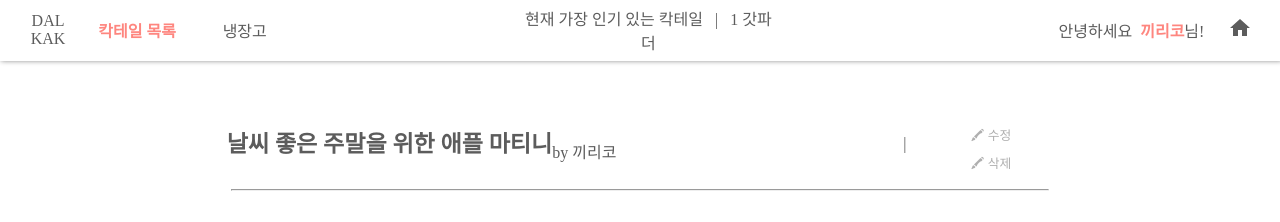
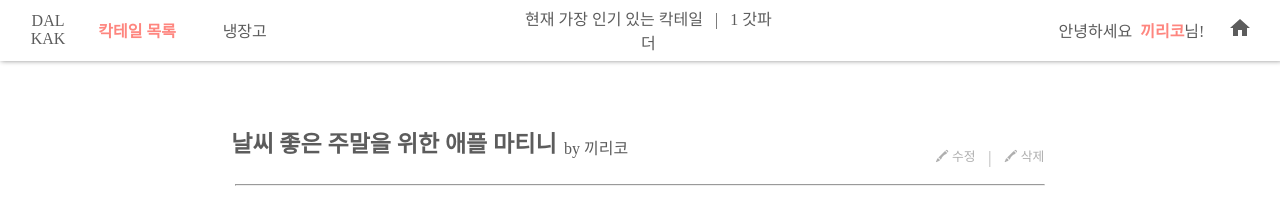
Before and after one commit to LUVENHOV/DALKAK, a Next.js app in the folder frontend/: page /cocktail/custom/detail/1 in a window 1280 px wide. Shown: the top 222 px of the page. Built offline with nearby package versions, Linux system fonts and the light colour scheme; a web font is replaced by a local one.

Commit message:
S10P22A407-195 design: Modify css of buttons in custom cocktail detail

```diff
--- a/frontend/app/cocktail/custom/detail/[customId]/page.module.scss
+++ b/frontend/app/cocktail/custom/detail/[customId]/page.module.scss
@@ -9,8 +9,9 @@
 }
 
 .title-container {
+  width: 98%;
   display: grid;
-  grid-template-columns: 4fr 2fr 2fr 2fr;
+  grid-template-columns: 4fr 2fr 2fr 1.5fr;
   margin-bottom: 2vw;
 
   .name {
@@ -23,17 +24,32 @@
     align-self: end;
   }
 
-  .button {
+  .buttons {
+    display: flex;
     position: relative;
-    height: 0.8vw;
+    top: 0.8vw;
     align-self: end;
-    text-align: center;
+    // text-align: center;
+    justify-content: space-evenly;
     color: var(--color-placeholder);
+    // border: solid 1px;
+
+    .button {
+      color: var(--color-placeholder);
+      cursor: pointer;
+    }
+
+    .divide-line {
+      color: var(--color-placeholder);
+      position: relative;
+      top: 0.2vw;
+    }
 
     button {
       font-size: 1vw;
       color: var(--color-placeholder);
       cursor: pointer;
+      // margin-left: 2vw;
     }
   }
 }
```
